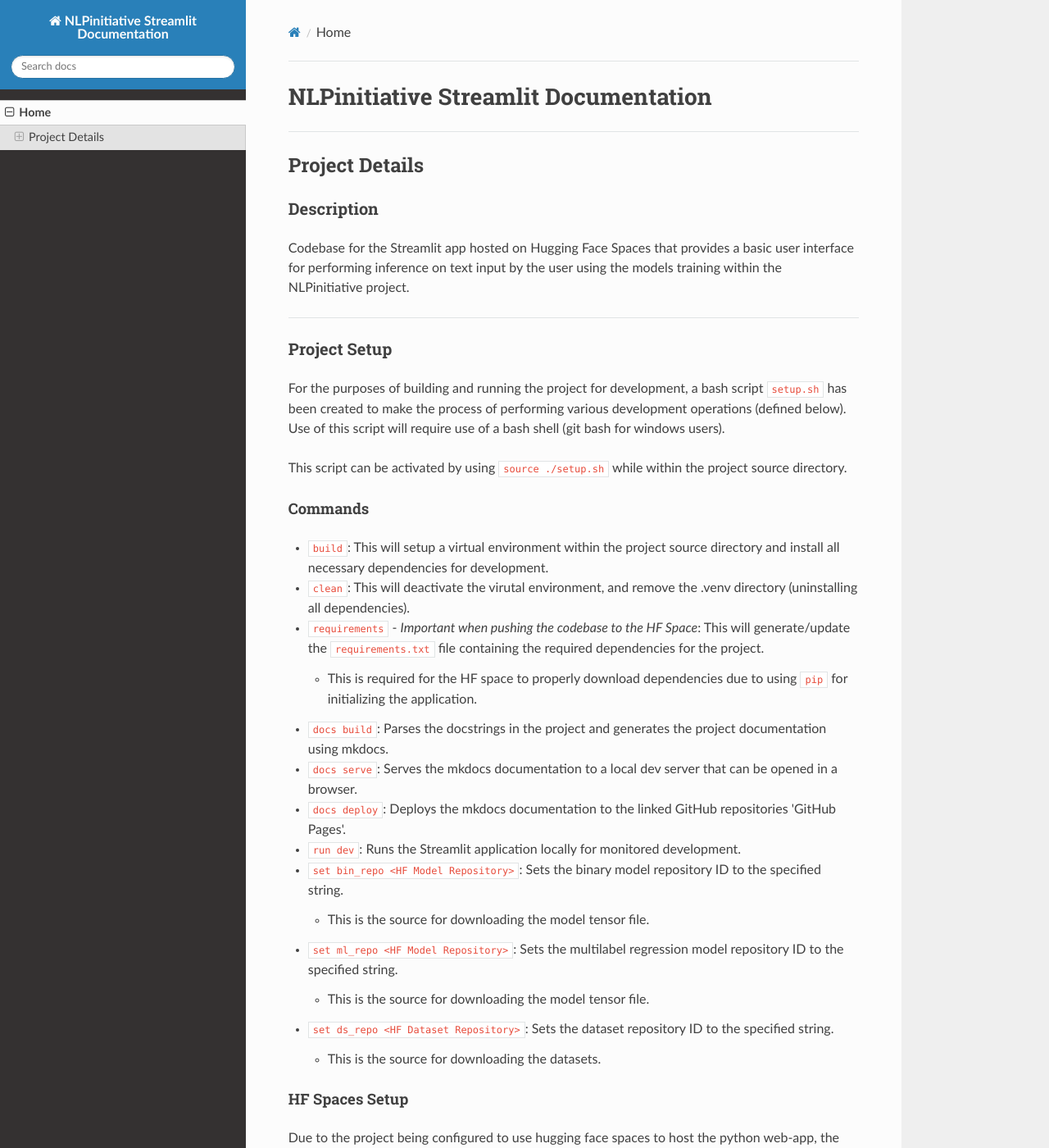
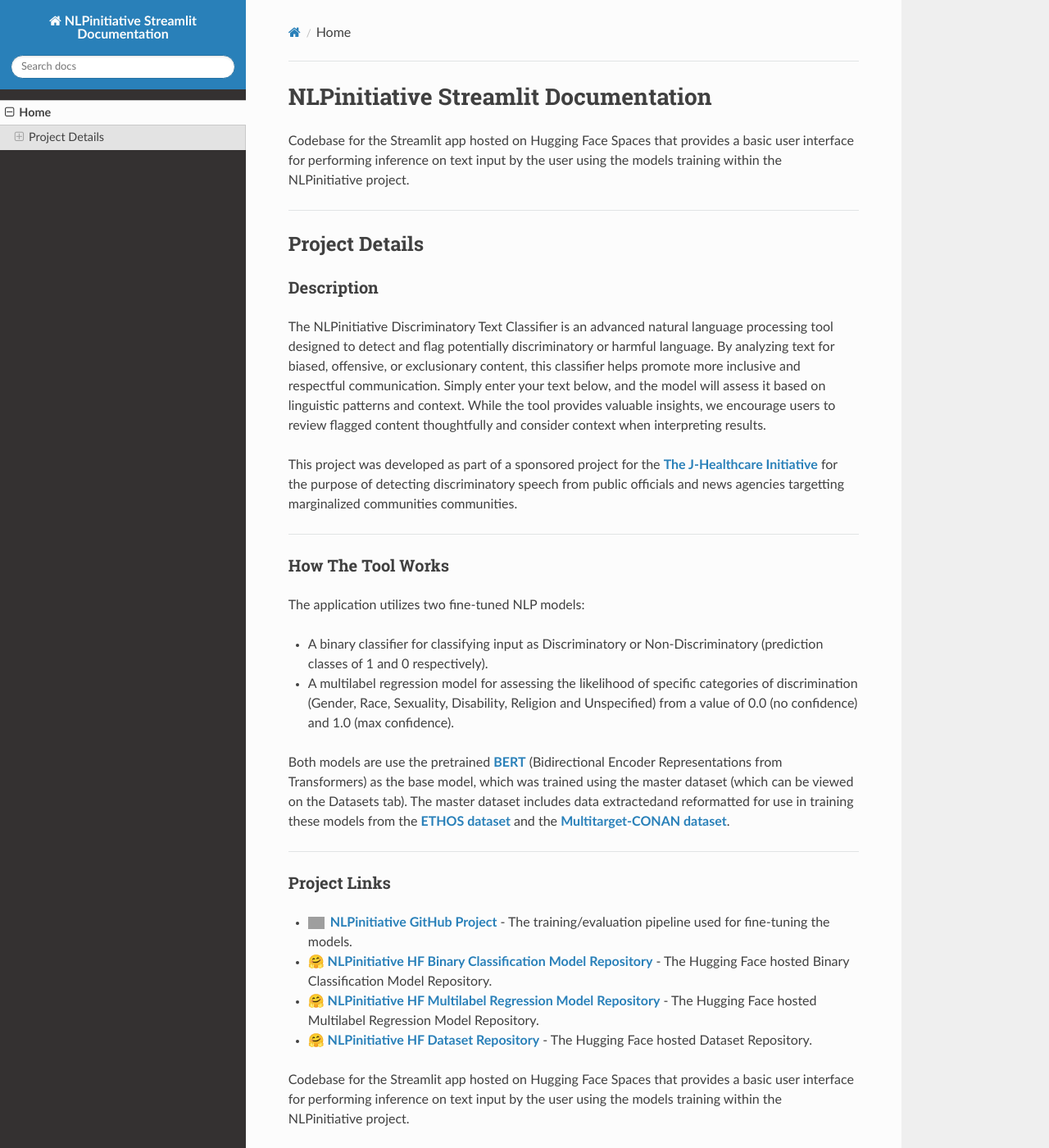
Before and after one commit to dlsmallw/NLPinitiative-Streamlit-App, an MkDocs documentation site: the page built from docs/index.md, in a window 1280 px wide and 1400 px high. Shown: the whole window at 82% size. Built offline with MkDocs 1.6.1, drawn with Linux system fonts in a browser that asks for light colours; nearby versions of some CDN libraries; grey boxes are pictures that could not be loaded.

```diff
--- a/docs/index.md
+++ b/docs/index.md
@@ -1,10 +1,36 @@
 # NLPinitiative Streamlit Documentation
+
+Codebase for the Streamlit app hosted on Hugging Face Spaces that provides a basic user interface for performing inference on text input by the user using the models training within the NLPinitiative project.
 
 ---
 
 ## Project Details
 
 ### Description
+
+The NLPinitiative Discriminatory Text Classifier is an advanced natural language processing tool designed to detect and flag potentially discriminatory or harmful language. By analyzing text for biased, offensive, or exclusionary content, this classifier helps promote more inclusive and respectful communication. Simply enter your text below, and the model will assess it based on linguistic patterns and context. While the tool provides valuable insights, we encourage users to review flagged content thoughtfully and consider context when interpreting results.
+
+This project was developed as part of a sponsored project for the **<a href="https://www.j-initiative.org/" style="text-decoration:none">The J-Healthcare Initiative</a>** for the purpose of detecting discriminatory speech from public officials and news agencies targetting marginalized communities communities.
+
+---
+
+### How The Tool Works
+
+The application utilizes two fine-tuned NLP models:
+
+- A binary classifier for classifying input as Discriminatory or Non-Discriminatory (prediction classes of 1 and 0 respectively).
+- A multilabel regression model for assessing the likelihood of specific categories of discrimination
+   (Gender, Race, Sexuality, Disability, Religion and Unspecified) from a value of 0.0 (no confidence) and 1.0 (max confidence).
+
+Both models are use the pretrained **<a href="https://doi.org/10.48550/arXiv.1810.04805" style="text-decoration:none">BERT</a>** (Bidirectional Encoder Representations from Transformers) as the base model, which was trained using the master dataset (which can be viewed on the Datasets tab). The master dataset includes data extractedand reformatted for use in training these models from the **<a href="https://github.com/intelligence-csd-auth-gr/Ethos-Hate-Speech-Dataset" style="text-decoration:none">ETHOS dataset</a>** and the **<a href="https://github.com/marcoguerini/CONAN?tab=readme-ov-file#multitarget-conan" style="text-decoration:none">Multitarget-CONAN dataset</a>**.
+
+---
+
+### Project Links
+* **<a href="https://github.com/dlsmallw/NLPinitiative" style="text-decoration:none"><img src="https://raw.githubusercontent.com/tandpfun/skill-icons/refs/heads/main/icons/Github-Dark.svg" style="margin-right: 3px;" width="20" height="20"/> NLPinitiative GitHub Project</a>**  - The training/evaluation pipeline used for fine-tuning the models.
+* **<a href="https://huggingface.co/{BIN_REPO}" style="text-decoration:none">🤗 NLPinitiative HF Binary Classification Model Repository</a>** - The Hugging Face hosted Binary Classification Model Repository.
+* **<a href="https://huggingface.co/{ML_REPO}" style="text-decoration:none">🤗 NLPinitiative HF Multilabel Regression Model Repository</a>** - The Hugging Face hosted Multilabel Regression Model Repository.
+* **<a href="https://huggingface.co/{DATASET_REPO}" style="text-decoration:none">🤗 NLPinitiative HF Dataset Repository</a>** - The Hugging Face hosted Dataset Repository.
 
 Codebase for the Streamlit app hosted on Hugging Face Spaces that provides a basic user interface for performing inference on text input by the user using the models training within the NLPinitiative project.
 
```
Also changed, not shown: README.md (+26 -0 lines), app.py (+56 -25 lines).
